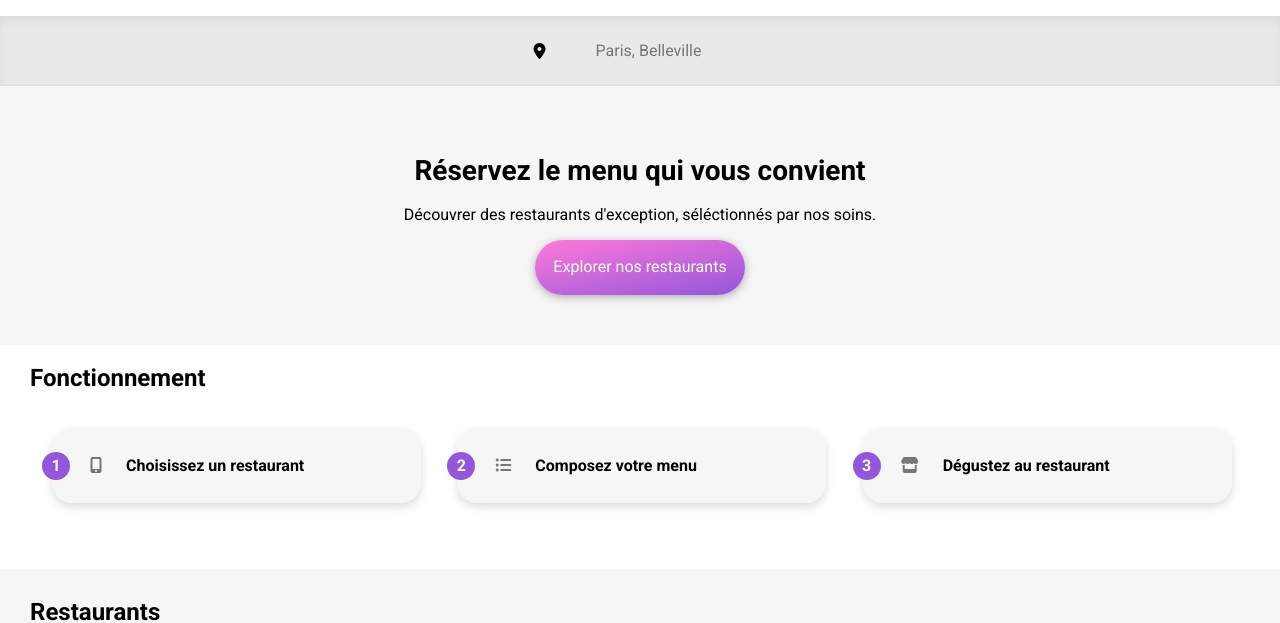
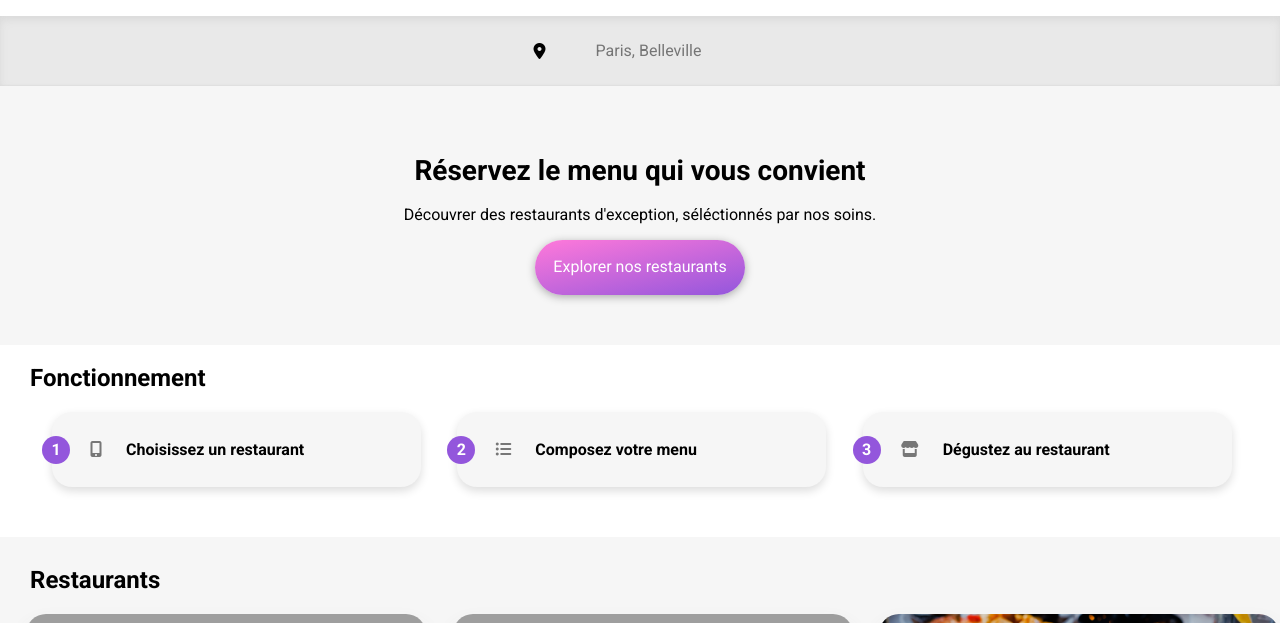
Before and after one commit to Elsa-Da/David_Elsa_3_062022, a plain HTML site: page index.html in a window 1280 px wide. Shown: the part 105-728 px from the top of the page. Drawn offline with Linux system fonts and the light colour scheme; grey boxes are pictures that could not be loaded; a web font is replaced by a local one.

Commit message:
Modification de la partie Fonctionnement sur l'index

```diff
--- a/index.html
+++ b/index.html
@@ -41,13 +41,11 @@
     <!-- PRESENTATION -->
     <section class="fonctionnement">
         <h2>Fonctionnement</h2>
-        <div class="fonctionnement__liste">
-            <ul>
-                <li><i class="fa-solid fa-mobile-screen-button fonctionnement__ico"></i> Choisissez un restaurant</li>
-                <li><i class="fa-solid fa-list-ul fonctionnement__ico"></i> Composez votre menu</li>
-                <li><i class="fa-solid fa-store fonctionnement__ico"></i> Dégustez au restaurant</li>
-            </ul>
-        </div>
+        <ul class="fonctionnement__liste">
+            <li><i class="fa-solid fa-mobile-screen-button fonctionnement__ico"></i> Choisissez un restaurant</li>
+            <li><i class="fa-solid fa-list-ul fonctionnement__ico"></i> Composez votre menu</li>
+            <li><i class="fa-solid fa-store fonctionnement__ico"></i> Dégustez au restaurant</li>
+        </ul>
     </section>
 
     <!-- CARTES -->
--- a/scss/layout/_fonctionnement.scss
+++ b/scss/layout/_fonctionnement.scss
@@ -1,54 +1,53 @@
 .fonctionnement {
-    &__liste {
-        display: flex;
-        flex-direction: column;
-        align-items: center;
-    }
-
     h2 {
         margin-left: 30px;
     }
 
-    ul {
-        width:80%;
+    &__liste {
+        margin: auto;
+        width: 80%;
         list-style: none;
         counter-reset: li;
+
         @include ordinateur {
             display: flex;
-            flex-direction: row;
-            width:95%;
-           }
+            width: 95%;
         }
 
         li {
             counter-increment: li;
             background-color: $color-two;
-    border-radius:20px;
-    height:75px;
-    width:100%;
+            border-radius: 20px;
+            height: 75px;
+            width: 100%;
             margin-bottom: 30px;
-    line-height:75px;
+            line-height: 75px;
             font-weight: bold;
             box-shadow: 0px 4px 10px darken($color-two, 10%);
             font-size: 16px;
+
             @include ordinateur {
-        min-width:30%;
+                min-width: 30%;
                 margin-right: 3%;
             }
-        &::before {content: counter(li);
-            display:inline-block;
+
+            &::before {
+                content: counter(li);
+                display: inline-block;
                 color: $color-one;
                 background-color: $color-three;
-            border-radius:20px;
-            padding:4px;
-            width:20px;
-            height:20px;
+                border-radius: 20px;
+                padding: 4px;
+                width: 20px;
+                height: 20px;
                 text-align: center;
-            margin-left:-10px;
-            line-height:1.2;
+                margin-left: -10px;
+                line-height: 1.2;
             }
+
             &:hover {
                 background-color: lighten($color-three, 35%);
+            }
         }
     }
 
```
Also changed, not shown: scss/main.css, 1 other file. Lines whose indentation alone changed are shown as unchanged.
